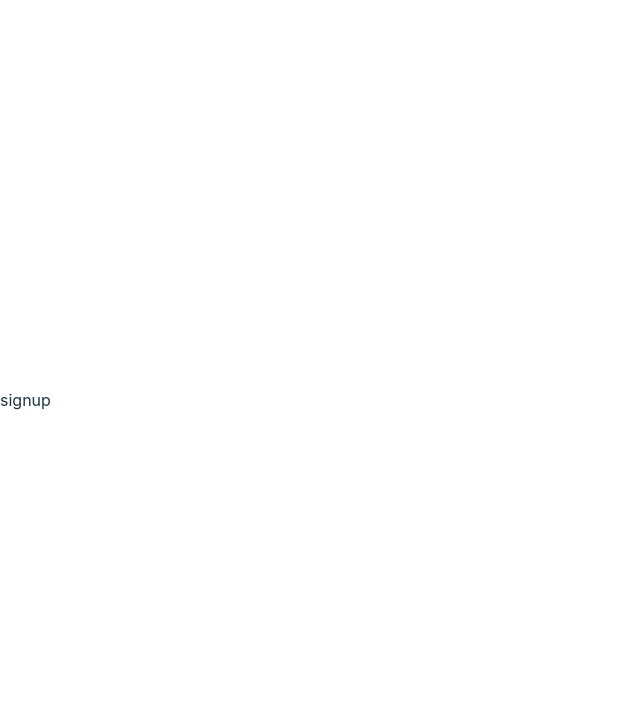
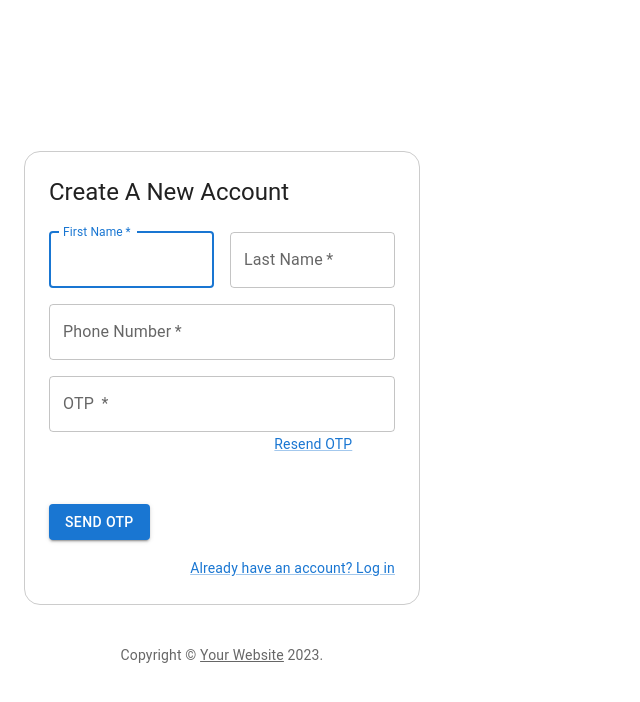
Before and after one commit to probablyArth/ezDeliver, a React (Vite) app in the folder client/: page /signup in a window 1280 px wide. Shown: the top 702 px of the page, without its empty margins (0-640 px from the left). Built offline with nearby package versions, Linux system fonts and the light colour scheme.

Commit message:
created signup page (#33)
Co-authored-by: Arth <probablyarth@gmail.com>

```diff
--- a/client/package.json
+++ b/client/package.json
@@ -4,6 +4,7 @@
   "version": "0.0.0",
   "type": "module",
   "scripts": {
+    "start": "npm run dev",
     "dev": "vite",
     "build": "tsc && vite build",
     "preview": "vite preview"
--- /dev/null
+++ b/client/src/components/login.tsx
@@ -0,0 +1,9 @@
+import React from 'react'
+
+const login = () => {
+  return (
+    <div>login</div>
+  )
+}
+
+export default login
--- a/client/src/components/signup.tsx
+++ b/client/src/components/signup.tsx
@@ -1,9 +1,158 @@
-import React from 'react'
+import * as React from "react";
+import Avatar from "@mui/material/Avatar";
+import Button from "@mui/material/Button";
+import CssBaseline from "@mui/material/CssBaseline";
+import TextField from "@mui/material/TextField";
+import FormControlLabel from "@mui/material/FormControlLabel";
+import Checkbox from "@mui/material/Checkbox";
+import Link from "@mui/material/Link";
+import Grid from "@mui/material/Grid";
+import Box from "@mui/material/Box";
+import LockOutlinedIcon from "@mui/icons-material/LockOutlined";
+import Typography from "@mui/material/Typography";
+import Container from "@mui/material/Container";
+import { createTheme, ThemeProvider } from "@mui/material/styles";
 
-const signup = () => {
+function Copyright(props: any) {
   return (
-    <div>signup</div>
-  )
+    <Typography
+      variant="body2"
+      color="text.secondary"
+      align="center"
+      {...props}
+    >
+      {"Copyright © "}
+      <Link color="inherit" href="https://mui.com/">
+        Your Website
+      </Link>{" "}
+      {new Date().getFullYear()}
+      {"."}
+    </Typography>
+  );
 }
 
-export default signup
+const theme = createTheme();
+
+export default function signup() {
+  const handleSubmit = (event: React.FormEvent<HTMLFormElement>) => {
+    event.preventDefault();
+    const data = new FormData(event.currentTarget);
+    console.log({
+      email: data.get("email"),
+      password: data.get("password"),
+    });
+  };
+  //1
+
+  return (
+    <ThemeProvider theme={theme}>
+      <Container component="main" maxWidth="xs">
+        <CssBaseline />
+        <Box
+          sx={{
+            marginTop: 2,
+            display: "flex",
+            flexDirection: "column",
+            alignItems: "center",
+          }}
+        >
+          <Box
+            sx={{
+              width: "100%",
+              p: 3,
+              mt: 0,
+              border: "1px solid #ccc",
+              borderRadius: 4,
+            }}
+          >
+
+            <Typography component="h1" variant="h5">
+              Create A New Account
+            </Typography>
+            <Box
+              component="form"
+              noValidate
+              onSubmit={handleSubmit}
+              sx={{ mt: 3 }}
+            >
+              <Grid container spacing={2}>
+                <Grid item xs={12} sm={6}>
+                  <TextField
+                    autoComplete="given-name"
+                    name="firstName"
+                    required
+                    fullWidth
+                    id="firstName"
+                    label="First Name"
+                    autoFocus
+                  />
+                </Grid>
+                <Grid item xs={12} sm={6}>
+                  <TextField
+                    required
+                    fullWidth
+                    id="lastName"
+                    label="Last Name"
+                    name="lastName"
+                    autoComplete="family-name"
+                  />
+                </Grid>
+                <Grid item xs={12}>
+                  <TextField
+                    required
+                    fullWidth
+                    id="phoneno"
+                    label="Phone Number"
+                    name="phoneno"
+                  />
+                </Grid>
+                <Grid item xs={12}>
+                  <TextField
+                    required
+                    fullWidth
+                    name="otp"
+                    label="OTP "
+                    id="otp"
+                  />
+                </Grid>
+
+                <Grid container justifyContent="flex-end">
+                <Grid  xs={12} sm={4} item>
+                  <Link href="#" variant="body2">
+                  Resend OTP
+                  </Link>
+                </Grid>
+              </Grid>
+
+
+              </Grid>
+              <Button
+                type="submit"
+                variant="contained"
+                sx={{
+                  mt: 6,
+                  mb: 2,
+                  backgroundColor: "",
+                  "&:hover": {
+                    backgroundColor: "darkGreen",
+                  },
+                }}
+              >
+                Send OTP
+              </Button>
+
+              <Grid container justifyContent="flex-end">
+                <Grid item>
+                  <Link href="#" variant="body2">
+                    Already have an account? Log in
+                  </Link>
+                </Grid>
+              </Grid>
+            </Box>
+          </Box>
+        </Box>
+        <Copyright sx={{ mt: 5 }} />
+      </Container>
+    </ThemeProvider>
+  );
+}
```
Also changed, not shown: client/src/main.tsx (+11 -6 lines).
